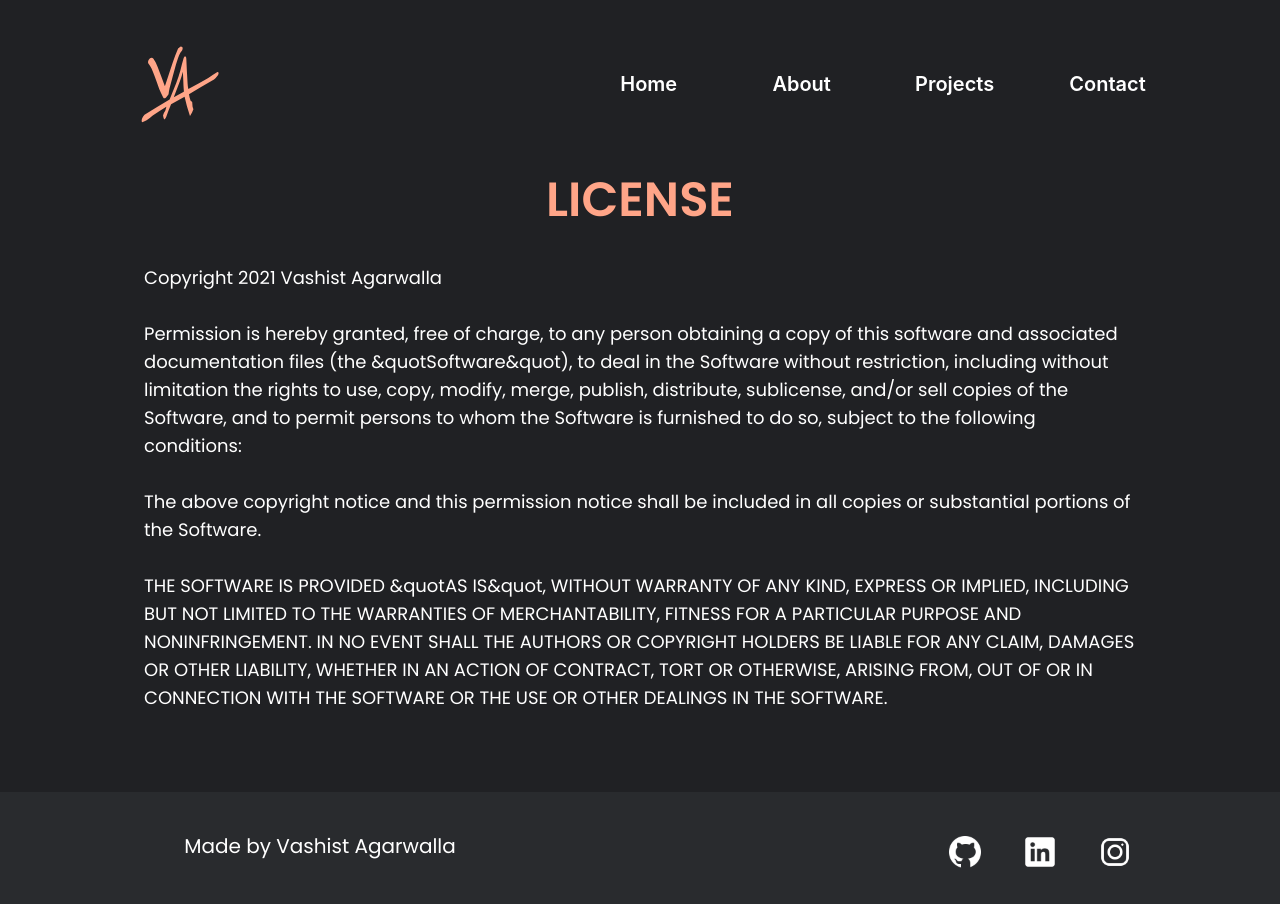
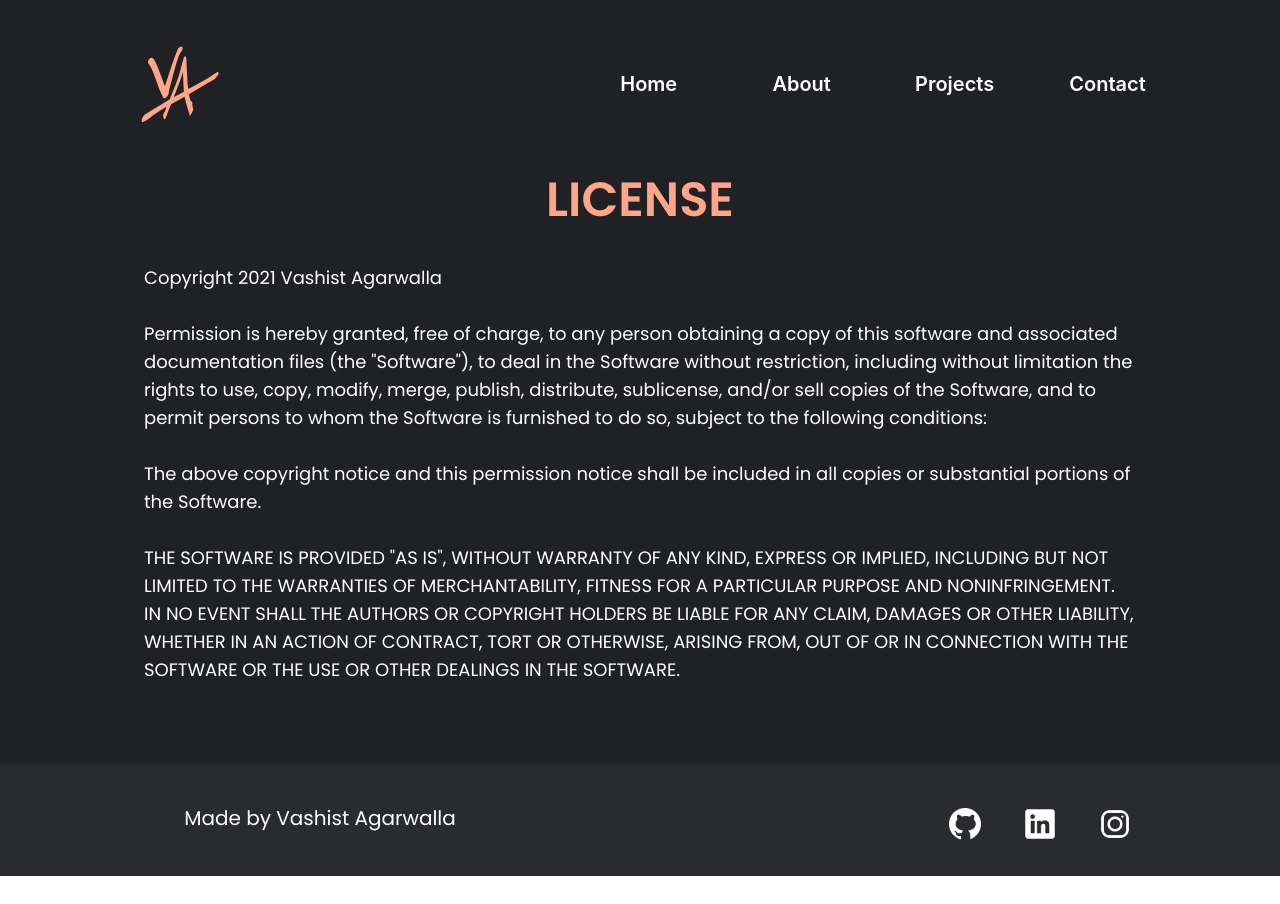
Before and after one commit to Vashist-Agarwalla/portfolio-site, a Next.js app: page /license in a window 1280 px wide. After the commit the page ends 876 px from the top, so only its background shows below. Built offline with nearby package versions, Linux system fonts and the light colour scheme.

Commit message:
🐛 Unexpected Character

```diff
--- a/pages/license.tsx
+++ b/pages/license.tsx
@@ -19,13 +19,13 @@ const License = () => {
                     Copyright 2021 Vashist Agarwalla
                     <br />
                     <br />
-                    Permission is hereby granted, free of charge, to any person obtaining a copy of this software and associated documentation files (the &quotSoftware&quot), to deal in the Software without restriction, including without limitation the rights to use, copy, modify, merge, publish, distribute, sublicense, and/or sell copies of the Software, and to permit persons to whom the Software is furnished to do so, subject to the following conditions:
+                    Permission is hereby granted, free of charge, to any person obtaining a copy of this software and associated documentation files (the &quot;Software&quot;), to deal in the Software without restriction, including without limitation the rights to use, copy, modify, merge, publish, distribute, sublicense, and/or sell copies of the Software, and to permit persons to whom the Software is furnished to do so, subject to the following conditions:
                     <br />
                     <br />
                     The above copyright notice and this permission notice shall be included in all copies or substantial portions of the Software.
                     <br />
                     <br />
-                    THE SOFTWARE IS PROVIDED &quotAS IS&quot, WITHOUT WARRANTY OF ANY KIND, EXPRESS OR IMPLIED, INCLUDING BUT NOT LIMITED TO THE WARRANTIES OF MERCHANTABILITY, FITNESS FOR A PARTICULAR PURPOSE AND NONINFRINGEMENT. IN NO EVENT SHALL THE AUTHORS OR COPYRIGHT HOLDERS BE LIABLE FOR ANY CLAIM, DAMAGES OR OTHER LIABILITY, WHETHER IN AN ACTION OF CONTRACT, TORT OR OTHERWISE, ARISING FROM, OUT OF OR IN CONNECTION WITH THE SOFTWARE OR THE USE OR OTHER DEALINGS IN THE SOFTWARE.
+                    THE SOFTWARE IS PROVIDED &quot;AS IS&quot;, WITHOUT WARRANTY OF ANY KIND, EXPRESS OR IMPLIED, INCLUDING BUT NOT LIMITED TO THE WARRANTIES OF MERCHANTABILITY, FITNESS FOR A PARTICULAR PURPOSE AND NONINFRINGEMENT. IN NO EVENT SHALL THE AUTHORS OR COPYRIGHT HOLDERS BE LIABLE FOR ANY CLAIM, DAMAGES OR OTHER LIABILITY, WHETHER IN AN ACTION OF CONTRACT, TORT OR OTHERWISE, ARISING FROM, OUT OF OR IN CONNECTION WITH THE SOFTWARE OR THE USE OR OTHER DEALINGS IN THE SOFTWARE.
                 </div>
             </div>
         </div>
```
